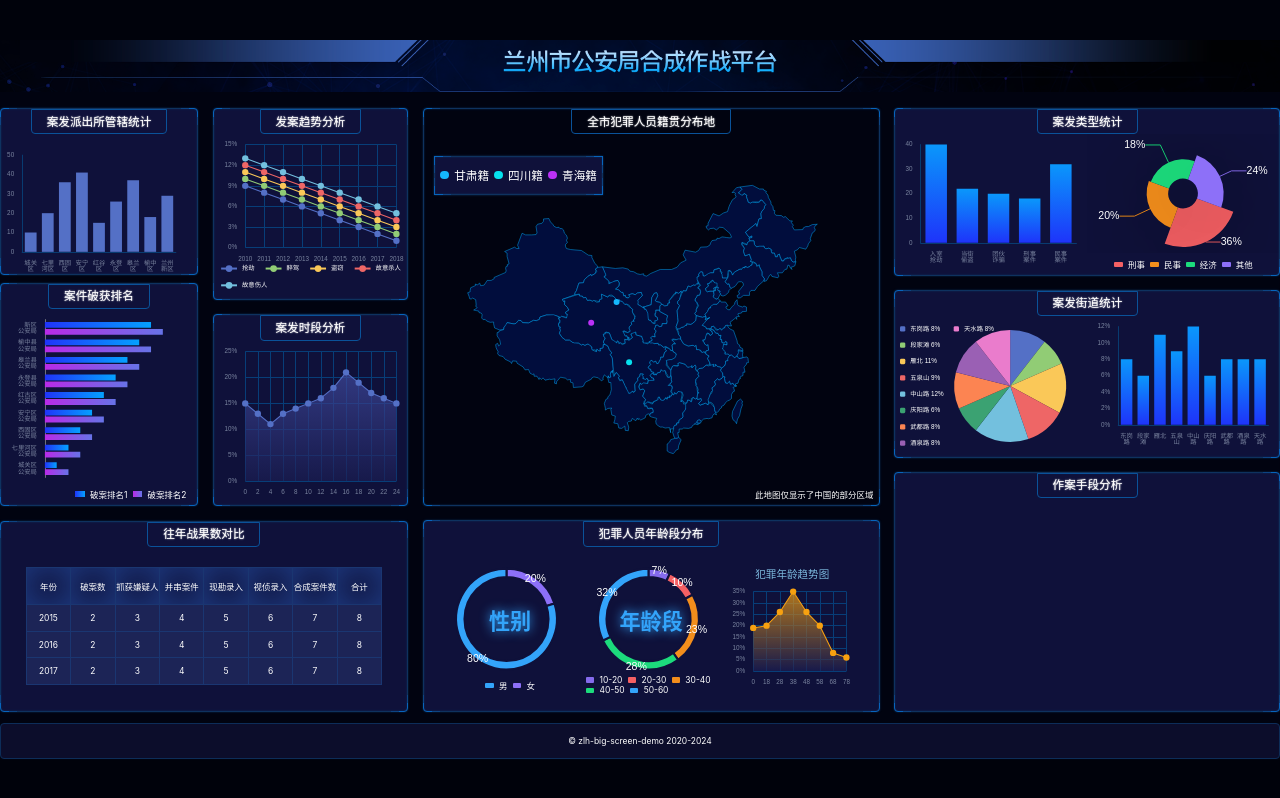
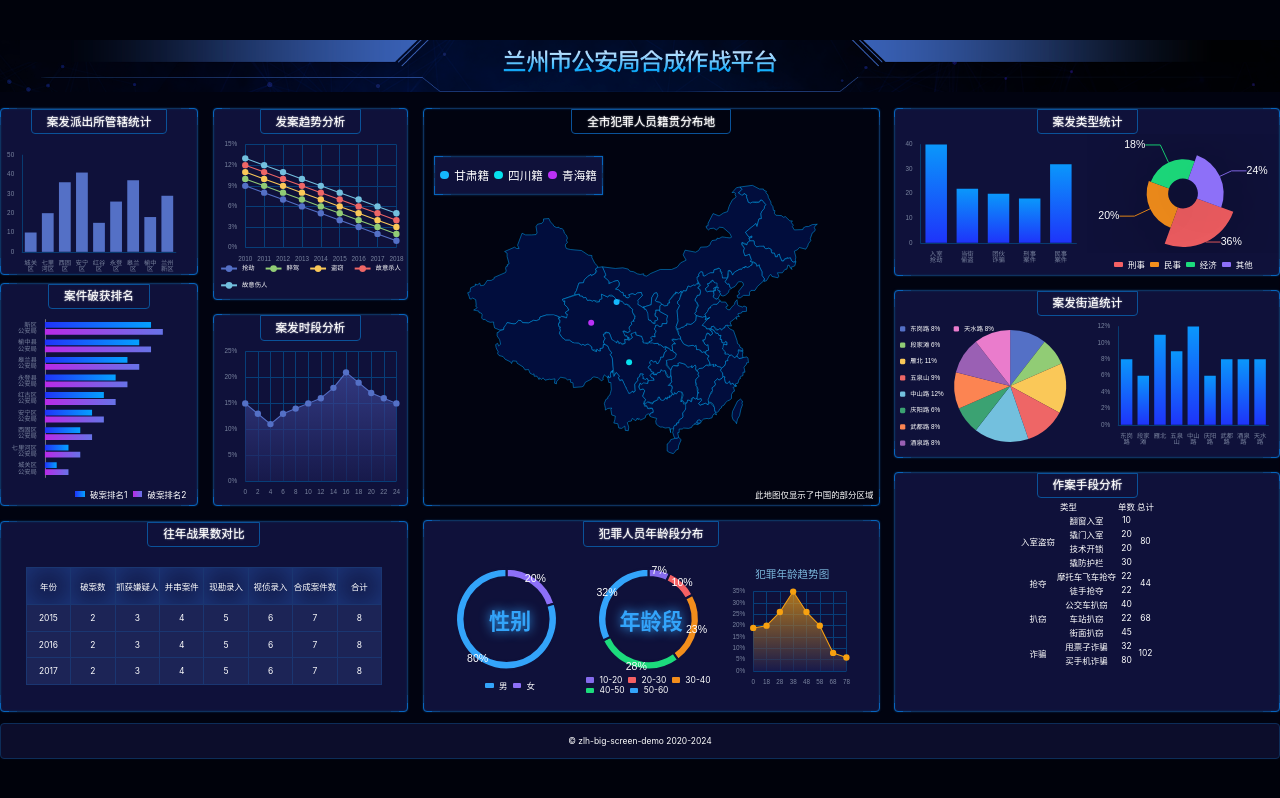
Before and after one commit to zeng715734199/react-bigScreen, a React (Vite) app: page / in a window 1280 px wide. Built offline with nearby package versions, Linux system fonts and the light colour scheme.

Commit message:
feat: 完成作案手段分析表

```diff
--- /dev/null
+++ b/src/components/chart-14.tsx
@@ -0,0 +1,69 @@
+import React from 'react';
+
+export const Chart14 = () => {
+    return (
+        <table>
+            <thead>
+            <tr>
+                <th colSpan={2}>类型</th>
+                <th>单数</th>
+                <th>总计</th>
+            </tr>
+            </thead>
+            <tbody>
+            <tr>
+                <td rowSpan={4}>入室盗窃</td>
+                <td>翻窗入室</td>
+                <td>10</td>
+                <td rowSpan={4}>80</td>
+            </tr>
+            <tr>
+                <td>撬门入室</td>
+                <td>20</td>
+            </tr>
+            <tr>
+                <td>技术开锁</td>
+                <td>20</td>
+            </tr>
+            <tr>
+                <td>撬防护栏</td>
+                <td>30</td>
+            </tr>
+            <tr>
+                <td rowSpan={2}>抢夺</td>
+                <td>摩托车飞车抢夺</td>
+                <td>22</td>
+                <td rowSpan={2}>44</td>
+            </tr>
+            <tr>
+                <td>徒手抢夺</td>
+                <td>22</td>
+            </tr>
+            <tr>
+                <td rowSpan={3}>扒窃</td>
+                <td>公交车扒窃</td>
+                <td>40</td>
+                <td rowSpan={3}>68</td>
+            </tr>
+            <tr>
+                <td>车站扒窃</td>
+                <td>22</td>
+            </tr>
+            <tr>
+                <td>街面扒窃</td>
+                <td>45</td>
+            </tr>
+            <tr>
+                <td rowSpan={2}>诈骗</td>
+                <td>甩票子诈骗</td>
+                <td>32</td>
+                <td rowSpan={2}>102</td>
+            </tr>
+            <tr>
+                <td>买手机诈骗</td>
+                <td>80</td>
+            </tr>
+            </tbody>
+        </table>
+    );
+};
--- a/src/pages/home.tsx
+++ b/src/pages/home.tsx
@@ -14,6 +14,7 @@
 import {Chart11} from "../components/chart-11";
 import {Chart12} from "../components/chart-12";
 import {Chart13} from "../components/chart-13";
+import {Chart14} from "../components/chart-14";
 
 export const Home = () => {
     const year = new Date().getFullYear();
@@ -60,6 +61,7 @@
                     </div>
                     <div className="bordered row3 作案手段">
                         <h2>作案手段分析</h2>
+                        <Chart14/>
                     </div>
                 </section>
             </main>
```
